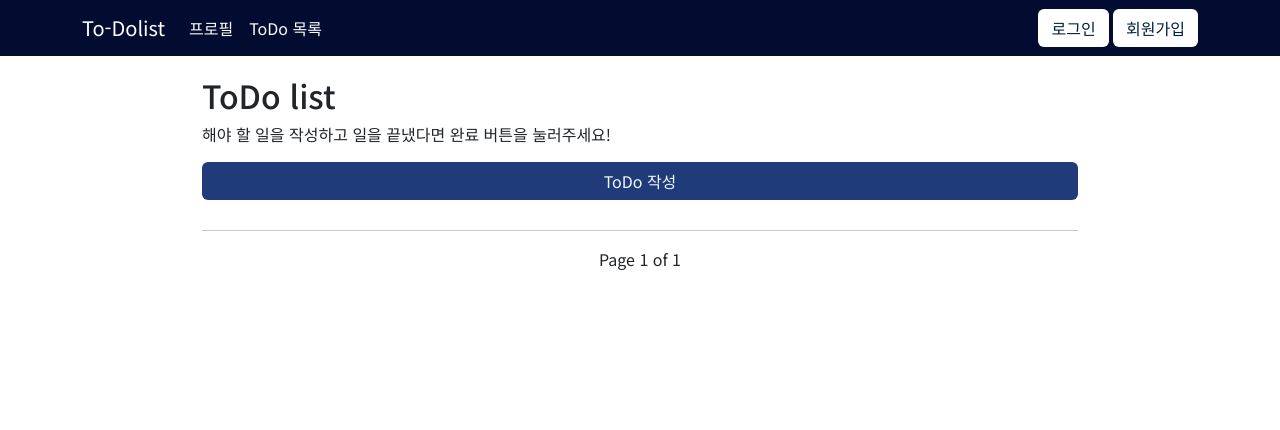
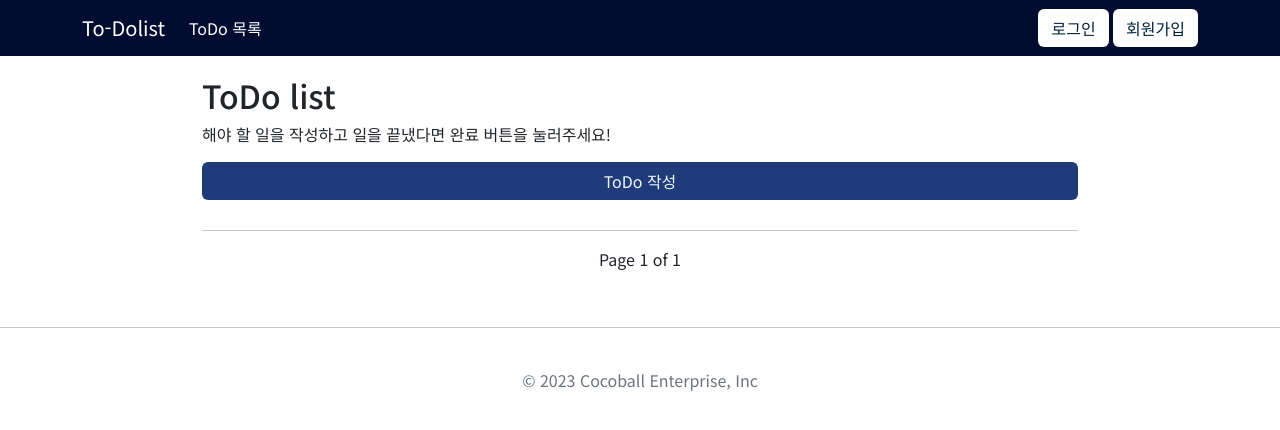
Before and after one commit to mrcocoball/To-Dolist, a Django app: page /todos/ in a window 1280 px wide. Shown: the top 430 px of the page. Run offline with Django 4.2, Linux system fonts and the light colour scheme; data that the repository does not hold is empty; some libraries are stand-ins or nearby versions.

Commit message:
#20 - footer 적용

```diff
--- a/templates/base.html
+++ b/templates/base.html
@@ -24,7 +24,9 @@
 
       <div class="collapse navbar-collapse" id="navbarsExample07">
         <ul class="navbar-nav me-auto mb-2 mb-lg-0">
-            <a class="nav-link active" href="#">프로필</a>
+            {% if user.is_authenticated %}
+            <a class="nav-link active" href="/profiles">프로필</a>
+            {% endif %}
             <a class="nav-link active" href="/todos">ToDo 목록</a>
         </ul>
 
@@ -52,11 +54,22 @@
 
 <body>
 
-<div class="container-fluid" style="margin-top: 20px; min-width: 400px; max-width: 900px;">
+<div id="wrapper">
+  <div class="container-fluid" style="margin-top: 20px; min-width: 400px; max-width: 900px;">
     {% block content %}{% endblock %}
+  </div>
 </div>
 
-{% block footer %}{% endblock %}
+{% block footer %}
+
+<footer class="py-3 my-4 myfooter">
+  <hr>
+  <div style="margin-top: 40px;">
+    <p class="text-center text-muted" style="color:aliceblue;">&copy; 2023 Cocoball Enterprise, Inc</p>
+  </div>
+</footer>
+
+{% endblock %}
 
 <script src="https://code.jquery.com/jquery-3.6.1.js"
         integrity="sha256-3zlB5s2uwoUzrXK3BT7AX3FyvojsraNFxCc2vC/7pNI="
```
